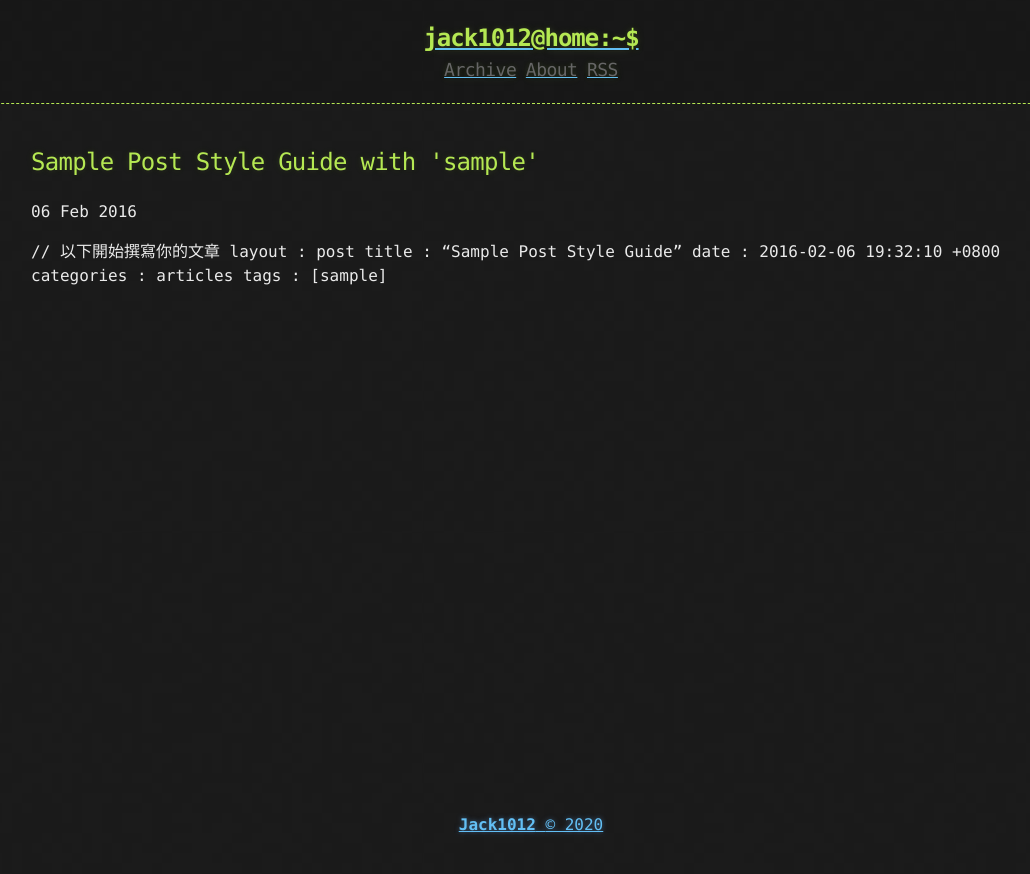
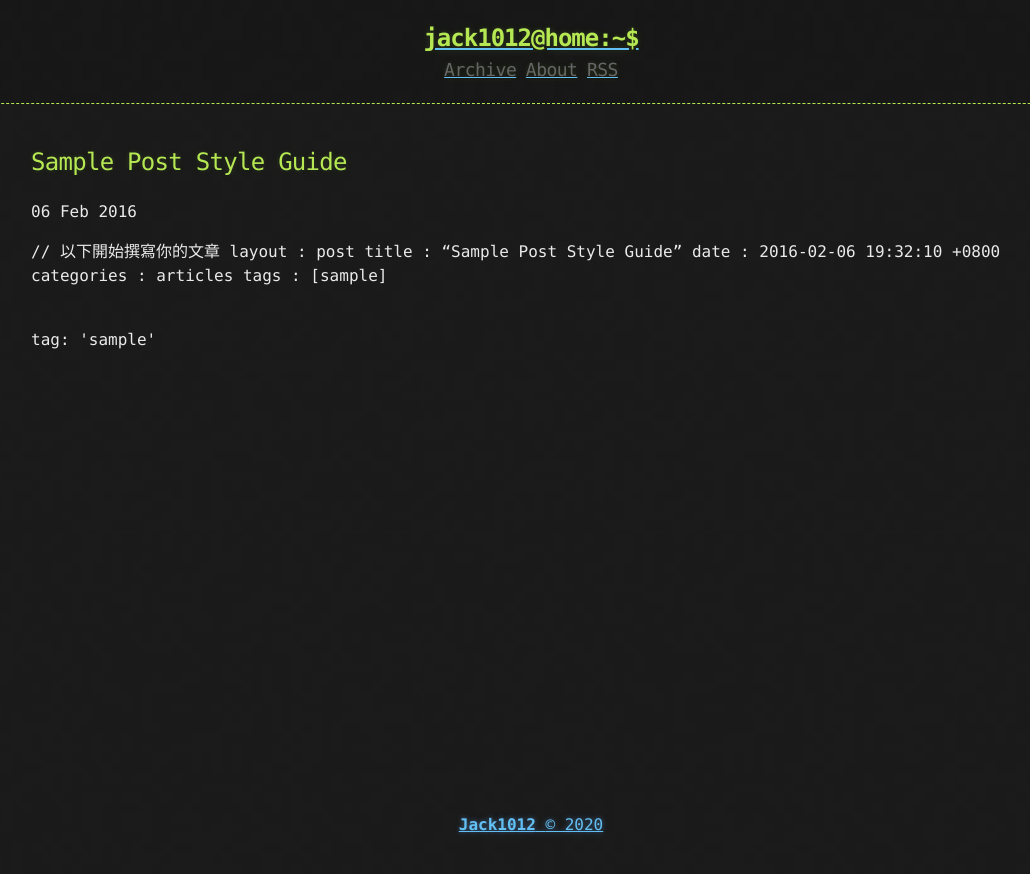
Before and after one commit to jack1012/jack1012.github.io, a Jekyll site: the page built from _posts/2020-03-23-template.md, in a window 1280 px wide. Shown: the top 874 px of the page, without its empty margins (109-1139 px from the left). Built offline with Jekyll 4.4.1, drawn with Linux system fonts in a browser that asks for light colours.

Commit message:
Update post.html

```diff
--- a/_layouts/post.html
+++ b/_layouts/post.html
@@ -3,7 +3,8 @@ layout: default
 ---
 
 <article>
-  <h2>{{ page.title }} with '{{ page.tags }}' </h2>
+  <h2>{{ page.title }} </h2>
   <time datetime="{{ page.date | date_to_xmlschema }}" class="by-line">{{ page.date | date_to_string }}</time>
   {{ content }}
+  <br>tag: '{{ page.tags }}'
 </article>
```
